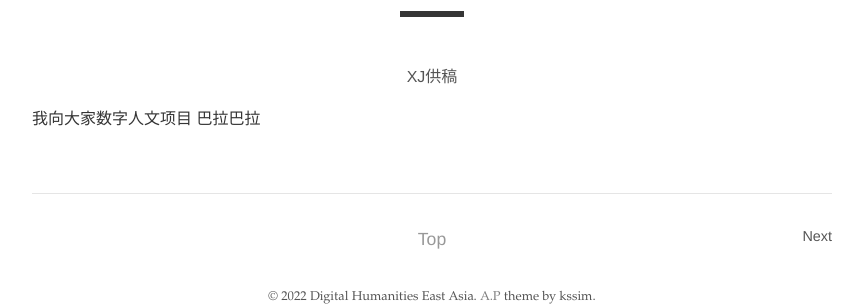
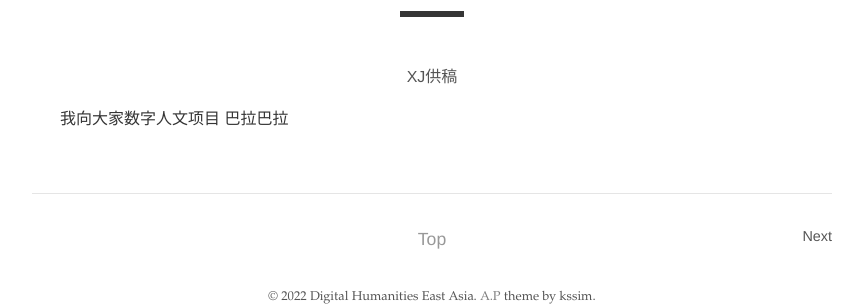
Before and after one commit to DHHD2022/DHHD2022.GitHub.io, a Jekyll site: the page built from dh_blog/_posts/2022-04-01-范例文章.md, in a window 1280 px wide. Shown: the part 176-482 px from the top of the page, without its empty margins (208-1071 px from the left). Built offline with Jekyll 4.4.1, drawn with Linux system fonts in a browser that asks for light colours.

Commit message:
Update _post.scss

```diff
--- a/_sass/layouts/_post.scss
+++ b/_sass/layouts/_post.scss
@@ -37,6 +37,7 @@
   p {
     margin: 0 0 1rem;
     text-align: justify;
+    text-indent: 28px; /*段落首行缩进*/
   }
 
   a:hover {
```
